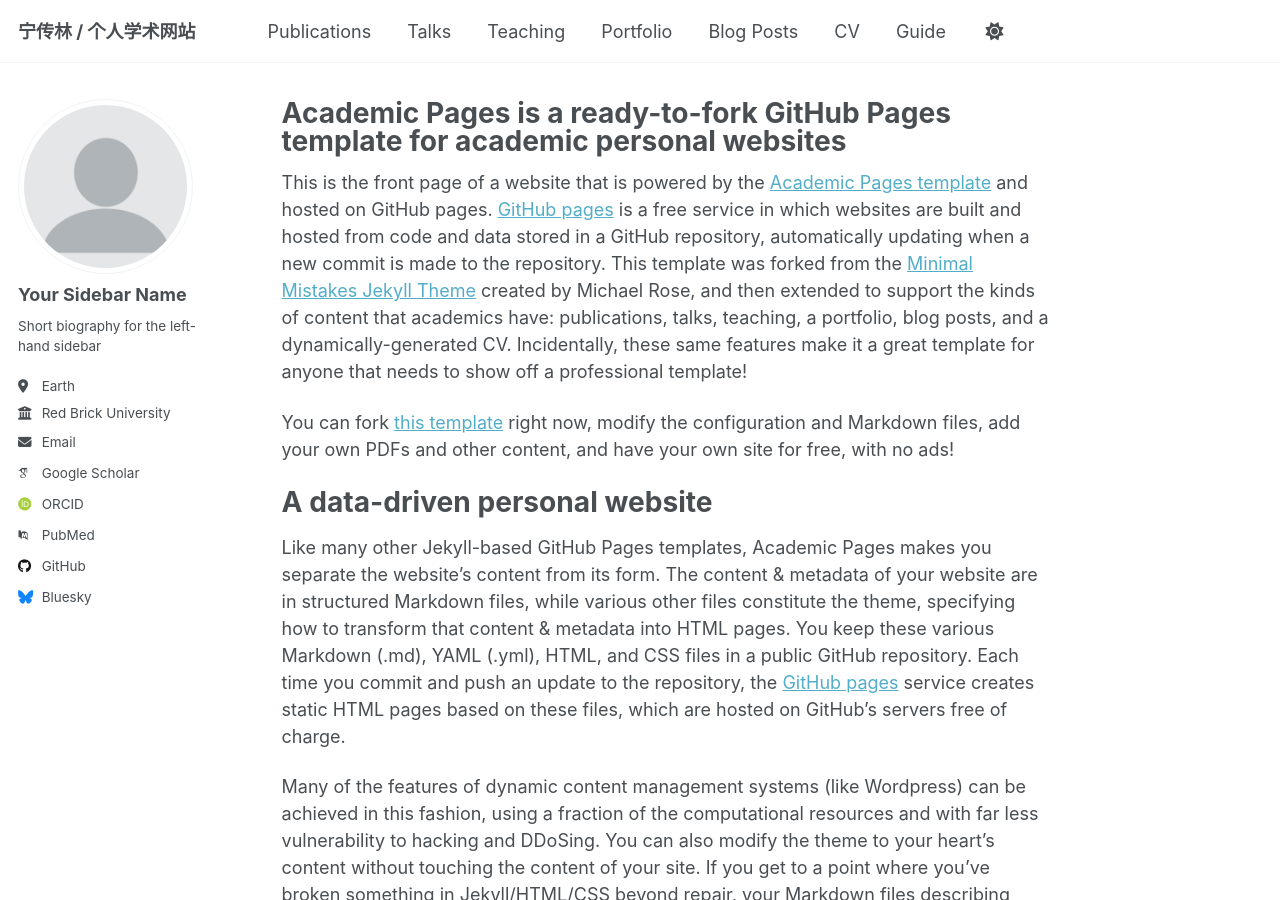
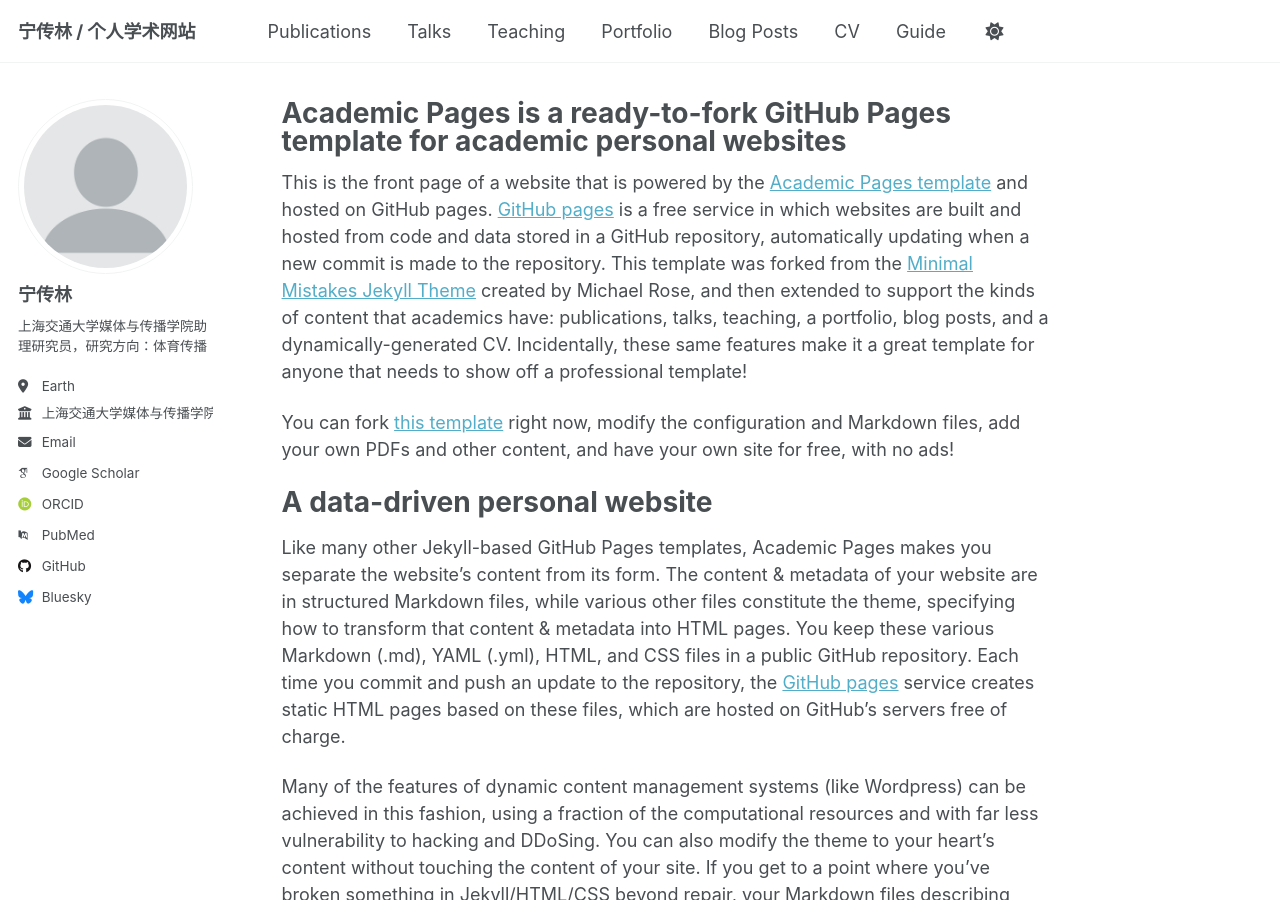
Before and after one commit to hnuhxd/chuanlinning.github.io, a Jekyll site: the page built from _pages/about.md, in a window 1280 px wide and 900 px high. Built offline with Jekyll 4.4.1, drawn with Linux system fonts in a browser that asks for light colours; some web fonts are replaced; a script that is not in the unit is left out.

Commit message:
_config.yml

```diff
--- a/_config.yml
+++ b/_config.yml
@@ -12,10 +12,10 @@ site_theme               : "default"
 title                    : "宁传林 / 个人学术网站"
 title_separator          : "-"
 name                     : &name "宁传林"
-description              : &description "personal description"
-url                      : https://academicpages.github.io # the base hostname & protocol for your site e.g. "https://[your GitHub username].github.io" or if you already have some other page hosted on Github then use "https://[your GitHub username].github.io/[Your Repo Name]"
+description              : &description "宁传林的个人学术网站，展示其在上海交通大学媒体与传播学院的研究成果和学术动态。"
+url                      : https://chuanlinning.github.io # the base hostname & protocol for your site e.g. "https://[your GitHub username].github.io" or if you already have some other page hosted on Github then use "https://[your GitHub username].github.io/[Your Repo Name]"
 baseurl                  : "" # the subpath of your site, e.g. "/blog"
-repository               : "academicpages/academicpages.github.io"
+repository               : "hnuhxd/chuanlinning.github.ioo"
 
 # Site Author - The following control what appear as part of the author content on the side bar.
 #               If a field is blank the icon and link will not appear, otherwise it will be shown.
@@ -23,13 +23,13 @@ repository               : "academicpages/academicpages.github.io"
 author:
   # Biographic information
   avatar           : "profile.png"
-  name             : "Your Sidebar Name"
-  pronouns         : # example: "she/her"
-  bio              : "Short biography for the left-hand sidebar"
+  name             : "宁传林"
+  pronouns         : # example: "he"
+  bio              : "上海交通大学媒体与传播学院助理研究员，研究方向：体育传播"
   location         : "Earth"
-  employer         : "Red Brick University"
+  employer         : "上海交通大学媒体与传播学院"
   uri              : # URL
-  email            : "none@example.org"
+  email            : "chuanlinning@sjtu.edu.cn"
 
   # Academic websites
   academia         : # URL
```
